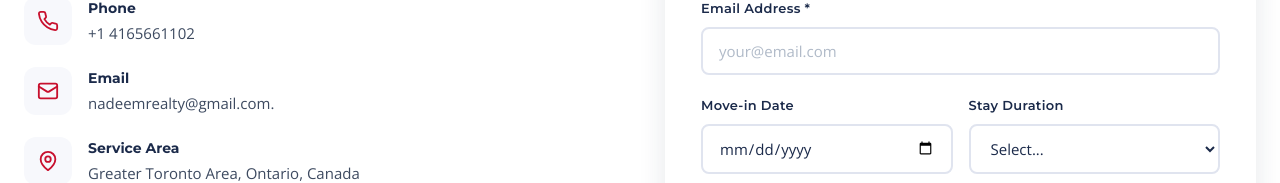
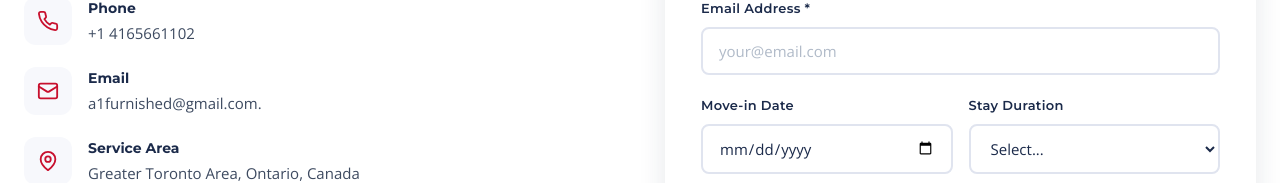
Before and after one commit to BizzOne-Digital/a1furnished, a React (Create React App) app in the folder frontend/: page /contact in a window 1280 px wide. Shown: the part 531-714 px from the top of the page. Built offline with nearby package versions, Linux system fonts and the light colour scheme; no server answers; the HTML template or start-up script is replaced by a standard one.

Commit message:
error email

```diff
--- a/frontend/src/pages/public/ContactPage.js
+++ b/frontend/src/pages/public/ContactPage.js
@@ -49,7 +49,7 @@ const ContactPage = () => {
             <div style={{ display: 'flex', flexDirection: 'column', gap: '20px', marginBottom: '40px' }}>
               {[
                 { icon: <Phone size={22} />, title: 'Phone', value: '+1 4165661102', link: 'tel:+14165661102' },
-                { icon: <Mail size={22} />, title: 'Email', value: 'nadeemrealty@gmail.com.', link: 'mailto:nadeemrealty@gmail.com.' },
+                { icon: <Mail size={22} />, title: 'Email', value: 'a1furnished@gmail.com.', link: 'mailto:a1furnished@gmail.com.' },
                 { icon: <MapPin size={22} />, title: 'Service Area', value: 'Greater Toronto Area, Ontario, Canada', link: null },
                 { icon: <Clock size={22} />, title: 'Hours', value: 'Mon–Sun: 8:00 AM – 9:00 PM EST', link: null }
               ].map((item, i) => (
```
